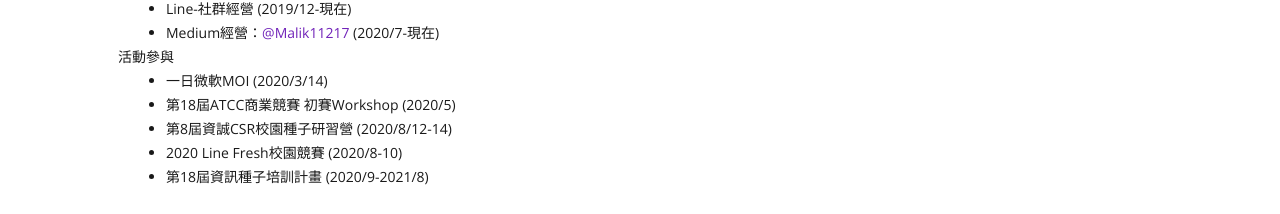
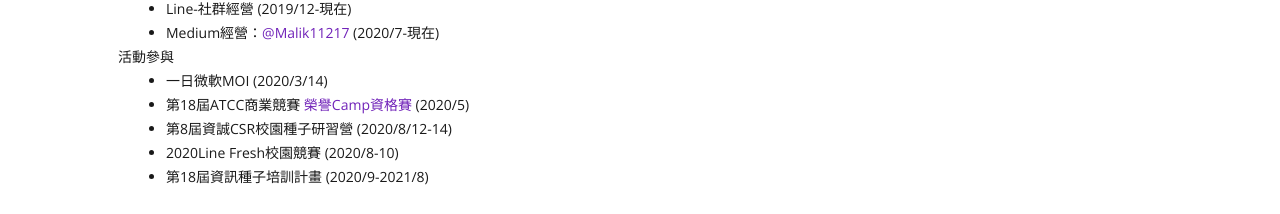
Before and after one commit to Malik705017/Malik705017.github.io, a plain HTML site: page index.html in a window 1280 px wide. Shown: the part 1607-1821 px from the top of the page. Drawn offline with nearby package versions, Linux system fonts and the light colour scheme; some packages are replaced by stand-ins of ours; a web font is replaced by a local one.

Commit message:
add ATCC certificate

```diff
--- a/index.html
+++ b/index.html
@@ -205,9 +205,9 @@
                           <p class="mb-0">活動參與</p>
                           <ul class="mb-0 pl-lg-5" style="list-style: disc;">
                             <li>一日微軟MOI (2020/3/14)</li>
-                            <li>第18屆ATCC商業競賽 初賽Workshop (2020/5)</li>
+                            <li>第18屆ATCC商業競賽 <a href = "https://drive.google.com/file/d/1-A-eUP-_wg4yaG-JmN7btrMtCobzvQL8/view">榮譽Camp資格賽</a> (2020/5)</li>
                             <li>第8屆資誠CSR校園種子研習營 (2020/8/12-14)</li>
-                            <li>2020 Line Fresh校園競賽 (2020/8-10)</li>
+                            <li>2020Line Fresh校園競賽 (2020/8-10)</li>
                             <li>第18屆資訊種子培訓計畫 (2020/9-2021/8)</li>
                         </ul>
               </div>
```
